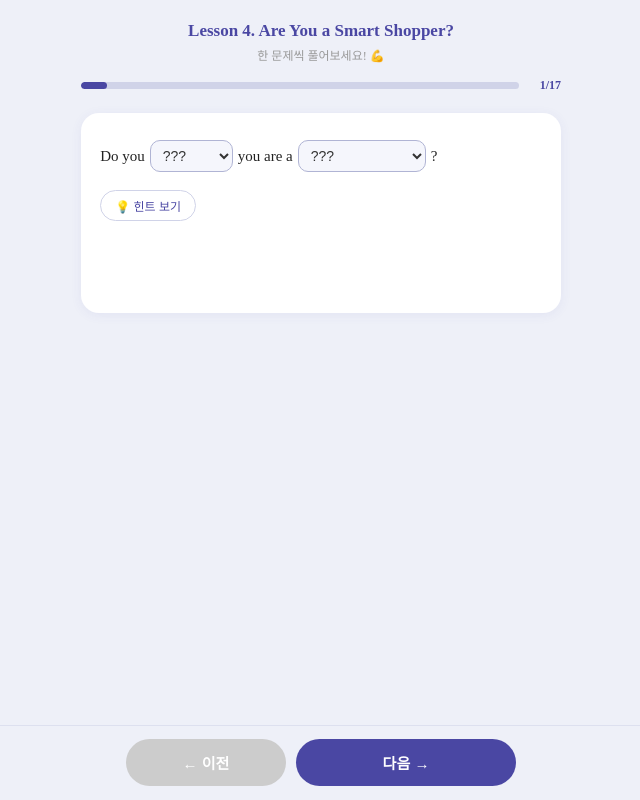
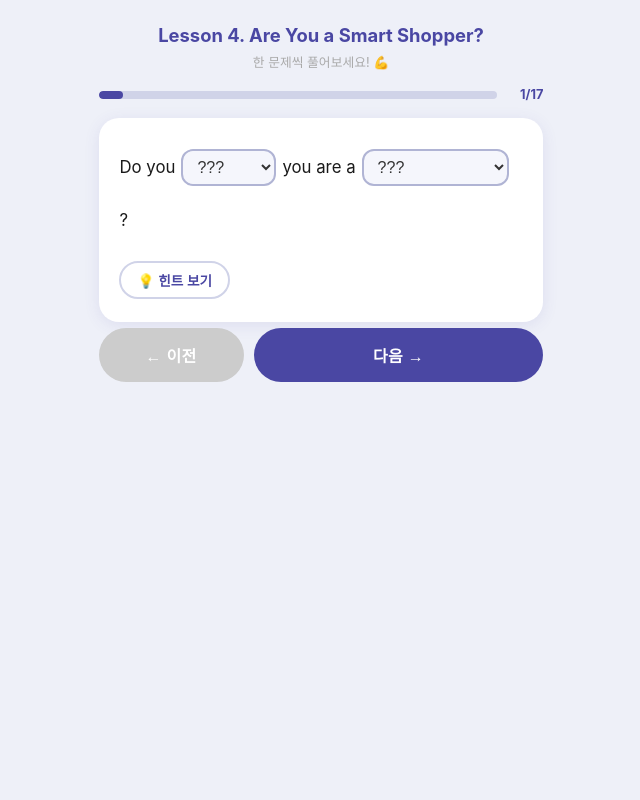
Before and after one commit to dalijoa/L4-reading, a plain HTML site: page index.html in a window 1280 px wide. Shown: the whole page, without its empty margins (319-959 px from the left). Drawn offline with Linux system fonts and the light colour scheme.

Commit message:
Update index.html

```diff
--- a/index.html
+++ b/index.html
@@ -1,47 +1,51 @@
-
+<!DOCTYPE html>
+<html lang="ko">
+<head>
+<meta name="viewport" content="width=device-width, initial-scale=1.0, maximum-scale=1.0, user-scalable=no">
 <style>
 *{box-sizing:border-box;margin:0;padding:0}
-html,body{font-family:var(--font-sans);background:#eef0f8;min-height:100vh;width:100%}
-.page{display:flex;flex-direction:column;align-items:center;padding:1.2rem 0.9rem 5rem;min-height:100vh}
-.title{font-size:17px;font-weight:700;color:#4a47a3;text-align:center;margin-bottom:3px;line-height:1.4}
-.subtitle{font-size:12px;color:#999;margin-bottom:0.9rem;text-align:center}
-.progress-wrap{width:100%;max-width:480px;display:flex;align-items:center;gap:8px;margin-bottom:1.2rem}
-.progress-bar-bg{flex:1;height:7px;background:#d0d3e8;border-radius:99px;overflow:hidden}
-.progress-bar-fill{height:100%;background:#4a47a3;border-radius:99px;transition:width .3s}
-.progress-label{font-size:12px;color:#4a47a3;font-weight:600;min-width:34px;text-align:right}
-.card{background:#fff;border-radius:18px;padding:1.5rem 1.2rem 1.2rem;width:100%;max-width:480px;min-height:200px;display:flex;flex-direction:column;gap:14px;box-shadow:0 2px 12px rgba(74,71,163,0.07)}
-.sentence{font-size:15px;color:#222;line-height:2.6;display:flex;flex-wrap:wrap;align-items:center;gap:5px;word-break:keep-all}
-select{font-size:14px;padding:6px 8px;border:1.5px solid #b0b4d4;border-radius:10px;background:#f5f6fc;color:#333;cursor:pointer;outline:none;appearance:auto;max-width:100%;min-width:80px}
+html{font-size:16px}
+body{font-family:-apple-system,BlinkMacSystemFont,'Noto Sans KR','Apple SD Gothic Neo',sans-serif;background:#eef0f8;min-height:100vh;display:flex;justify-content:center;align-items:flex-start}
+.page{width:100%;max-width:480px;min-height:100vh;display:flex;flex-direction:column;padding:1.4rem 1.1rem 2rem;gap:1rem}
+.title{font-size:1.15rem;font-weight:700;color:#4a47a3;text-align:center;line-height:1.5}
+.subtitle{font-size:0.8rem;color:#aaa;text-align:center;margin-top:2px}
+.progress-wrap{display:flex;align-items:center;gap:8px}
+.progress-bar-bg{flex:1;height:8px;background:#d0d3e8;border-radius:99px;overflow:hidden}
+.progress-bar-fill{height:100%;background:#4a47a3;border-radius:99px;transition:width .35s}
+.progress-label{font-size:0.8rem;color:#4a47a3;font-weight:700;min-width:38px;text-align:right}
+.card{background:#fff;border-radius:20px;padding:1.6rem 1.3rem 1.4rem;display:flex;flex-direction:column;gap:1.1rem;box-shadow:0 3px 16px rgba(74,71,163,0.1)}
+.sentence{font-size:1.05rem;color:#1a1a1a;line-height:2.8;display:flex;flex-wrap:wrap;align-items:center;gap:6px;word-break:keep-all}
+select{font-size:1rem;padding:7px 10px;border:2px solid #b0b4d4;border-radius:12px;background:#f5f6fc;color:#333;cursor:pointer;outline:none;-webkit-appearance:auto;appearance:auto;min-width:90px;max-width:100%}
 select:focus{border-color:#4a47a3}
-select.answered{border-color:#4a47a3;background:#edeefa;color:#4a47a3;font-weight:600}
-.hint-btn{align-self:flex-start;background:none;border:1.5px solid #d0d3e8;border-radius:20px;padding:6px 14px;font-size:12px;color:#4a47a3;cursor:pointer;display:flex;align-items:center;gap:5px}
-.hint-btn:active{background:#f0f1fa}
-.hint-text{font-size:13px;color:#555;background:#f5f6fc;border-radius:10px;padding:10px 12px;display:none;line-height:1.8;border-left:3px solid #b0b4d4;word-break:keep-all}
-.nav{position:fixed;bottom:0;left:0;right:0;display:flex;gap:10px;padding:0.85rem 1.2rem;background:rgba(238,240,248,0.97);backdrop-filter:blur(6px);border-top:1px solid #dde0ef;justify-content:center}
-.btn-prev{flex:1;max-width:160px;padding:13px 0;border-radius:99px;font-size:15px;font-weight:600;border:none;cursor:pointer;background:#ccc;color:#fff}
-.btn-next{flex:1;max-width:220px;padding:13px 0;border-radius:99px;font-size:15px;font-weight:600;border:none;cursor:pointer;background:#4a47a3;color:#fff}
-.result-card{background:#fff;border-radius:18px;padding:2.2rem 1.5rem;width:100%;max-width:480px;text-align:center;box-shadow:0 2px 12px rgba(74,71,163,0.07)}
-.result-score{font-size:52px;font-weight:800;color:#4a47a3;margin-bottom:4px}
-.result-total{font-size:15px;color:#999;margin-bottom:10px}
-.result-time{font-size:14px;color:#4a47a3;font-weight:600;background:#edeefa;display:inline-block;padding:6px 20px;border-radius:20px;margin-bottom:1rem}
-.result-msg{font-size:14px;color:#444;line-height:1.8;margin-bottom:1.2rem;word-break:keep-all}
-.capture-msg{font-size:13px;font-weight:700;color:#185FA5;background:#E6F1FB;padding:0.75rem 1rem;border-radius:12px;display:block;line-height:1.7}
-.retry-btn{margin-top:1.1rem;display:block;width:100%;padding:13px 0;border-radius:99px;font-size:15px;font-weight:600;border:none;cursor:pointer;background:#4a47a3;color:#fff}
+select.answered{border-color:#4a47a3;background:#edeefa;color:#4a47a3;font-weight:700}
+.hint-btn{align-self:flex-start;background:none;border:2px solid #d0d3e8;border-radius:99px;padding:7px 16px;font-size:0.85rem;color:#4a47a3;cursor:pointer;display:flex;align-items:center;gap:5px;font-weight:600}
+.hint-btn:active{background:#edeefa}
+.hint-text{font-size:0.9rem;color:#555;background:#f5f6fc;border-radius:12px;padding:12px 14px;display:none;line-height:1.9;border-left:4px solid #b0b4d4;word-break:keep-all}
+.nav{display:flex;gap:10px;margin-top:0.4rem}
+.btn-prev{flex:1;padding:15px 0;border-radius:99px;font-size:1rem;font-weight:700;border:none;cursor:pointer;background:#ccc;color:#fff;letter-spacing:0.02em}
+.btn-prev:active{background:#aaa}
+.btn-next{flex:2;padding:15px 0;border-radius:99px;font-size:1rem;font-weight:700;border:none;cursor:pointer;background:#4a47a3;color:#fff;letter-spacing:0.02em}
+.btn-next:active{background:#3835a0}
+.result-card{background:#fff;border-radius:20px;padding:2.4rem 1.6rem 2rem;text-align:center;box-shadow:0 3px 16px rgba(74,71,163,0.1)}
+.result-score{font-size:4rem;font-weight:800;color:#4a47a3;line-height:1}
+.result-total{font-size:1rem;color:#aaa;margin-top:6px}
+.result-time{font-size:0.95rem;color:#4a47a3;font-weight:700;background:#edeefa;display:inline-block;padding:7px 22px;border-radius:99px;margin-top:14px}
+.result-msg{font-size:0.95rem;color:#444;line-height:1.8;margin-top:14px;word-break:keep-all}
+.capture-msg{font-size:0.9rem;font-weight:700;color:#185FA5;background:#E6F1FB;padding:0.9rem 1.1rem;border-radius:14px;display:block;line-height:1.8;margin-top:16px}
+.retry-btn{margin-top:1.2rem;display:block;width:100%;padding:15px 0;border-radius:99px;font-size:1rem;font-weight:700;border:none;cursor:pointer;background:#4a47a3;color:#fff}
 </style>
-
+</head>
+<body>
 <div class="page">
-  <div class="title">Lesson 4. Are You a Smart Shopper?</div>
-  <div class="subtitle">한 문제씩 풀어보세요! 💪</div>
+  <div>
+    <div class="title">Lesson 4. Are You a Smart Shopper?</div>
+    <div class="subtitle">한 문제씩 풀어보세요! 💪</div>
+  </div>
   <div class="progress-wrap">
     <div class="progress-bar-bg"><div class="progress-bar-fill" id="pbar"></div></div>
     <div class="progress-label" id="plabel"></div>
   </div>
-  <div id="main-area" style="width:100%;max-width:480px"></div>
-</div>
-
-<div class="nav" id="nav-area">
-  <button class="btn-prev" onclick="go(-1)">← 이전</button>
-  <button class="btn-next" id="btn-next" onclick="go(1)">다음 →</button>
+  <div id="main-area"></div>
 </div>
 
 <script>
@@ -79,6 +83,7 @@ function renderCard(i){
   const q=qs[i];
   const ma=document.getElementById('main-area');
   ma.innerHTML='';
+
   const card=document.createElement('div');card.className='card';
   const sent=document.createElement('div');sent.className='sentence';
 
@@ -109,8 +114,19 @@ function renderCard(i){
   const hbtn=document.createElement('button');hbtn.className='hint-btn';hbtn.innerHTML='💡 힌트 보기';
   const htxt=document.createElement('div');htxt.className='hint-text';htxt.textContent=q.hint;
   hbtn.onclick=()=>{const vis=htxt.style.display==='block';htxt.style.display=vis?'none':'block';hbtn.innerHTML=vis?'💡 힌트 보기':'💡 힌트 숨기기';};
-  card.appendChild(hbtn);card.appendChild(htxt);
+  card.appendChild(hbtn);
+  card.appendChild(htxt);
   ma.appendChild(card);
+
+  // 버튼을 카드 바로 아래에 배치
+  const nav=document.createElement('div');nav.className='nav';nav.id='nav-area';
+  const bp=document.createElement('button');bp.className='btn-prev';bp.textContent='← 이전';bp.onclick=()=>go(-1);
+  const bn=document.createElement('button');bn.className='btn-next';bn.id='btn-next';
+  bn.textContent=i===N-1?'제출 ✓':'다음 →';
+  bn.onclick=()=>go(1);
+  nav.appendChild(bp);nav.appendChild(bn);
+  ma.appendChild(nav);
+
   updateProgress();
 }
 
@@ -137,7 +153,6 @@ function showResult(){
   const{c,t}=calcScore();
   const ma=document.getElementById('main-area');
   ma.innerHTML='';
-  document.getElementById('nav-area').style.display='none';
   document.getElementById('pbar').style.width='100%';
   document.getElementById('plabel').textContent=N+'/'+N;
   const rc=document.createElement('div');rc.className='result-card';
@@ -161,15 +176,12 @@ function go(dir){
   saveScore(cur);cur+=dir;
   if(cur>=N){showResult();return;}
   if(cur<0)cur=0;
-  document.getElementById('btn-next').textContent=cur===N-1?'제출 ✓':'다음 →';
   renderCard(cur);
   window.scrollTo({top:0,behavior:'smooth'});
 }
 
 function restart(){
   cur=0;scores.fill(null);startTime=null;
-  document.getElementById('nav-area').style.display='flex';
-  document.getElementById('btn-next').textContent='다음 →';
   renderCard(0);startTimer();
   window.scrollTo({top:0,behavior:'smooth'});
 }
@@ -177,3 +189,5 @@ function restart(){
 renderCard(0);
 startTimer();
 </script>
+</body>
+</html>
```
